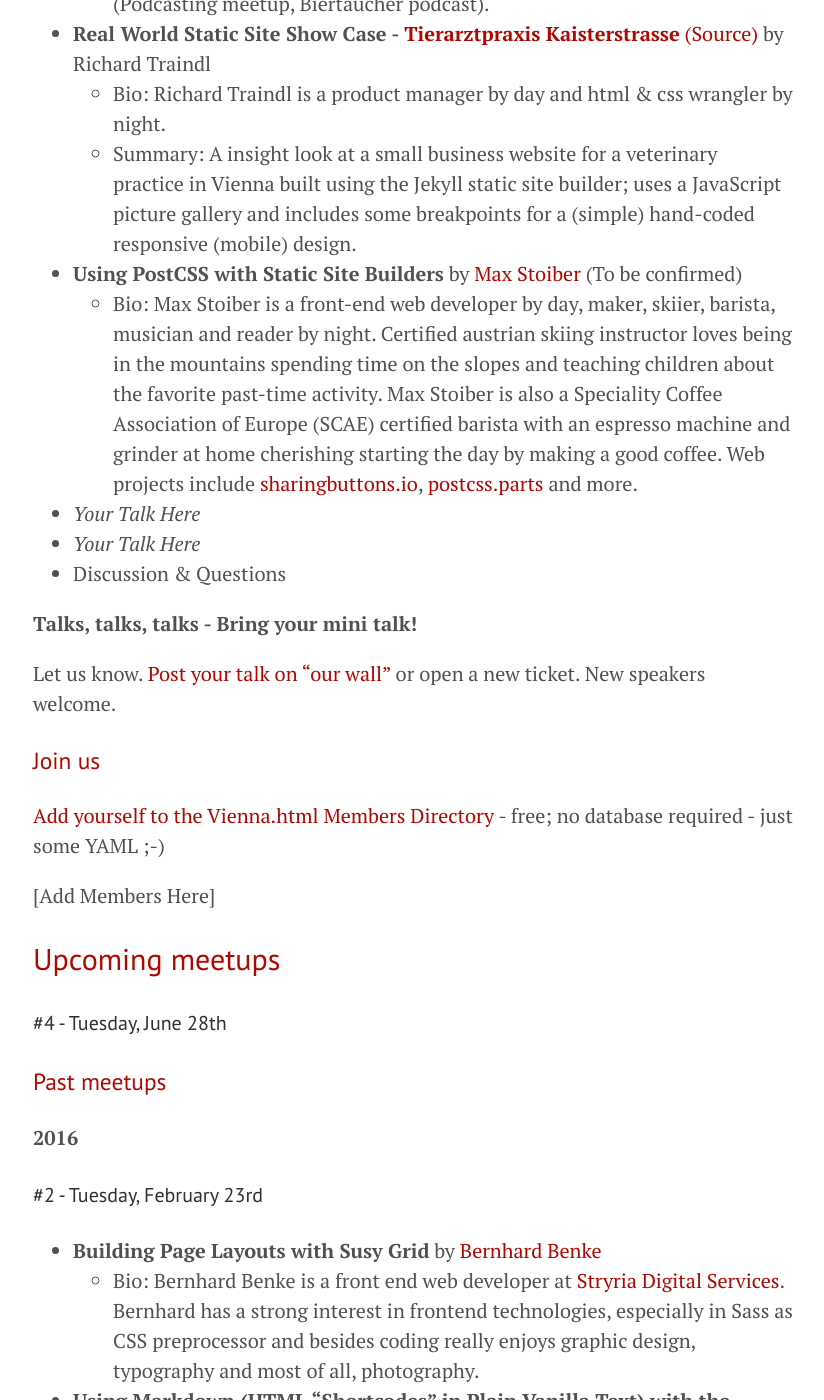
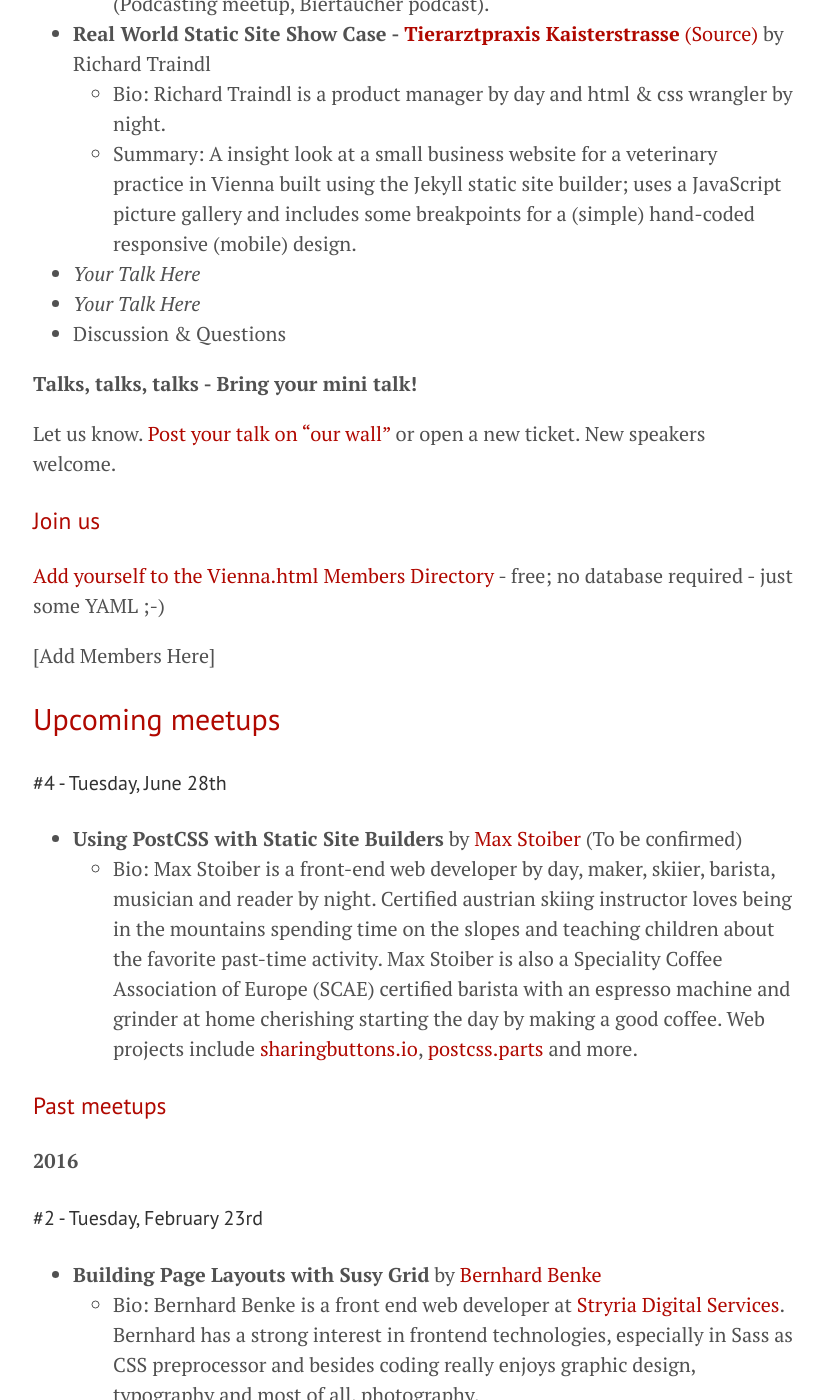
Before and after one commit to goodbyeaustria/archive, a Jekyll site: the page built from index.md, in a window 1280 px wide and 1400 px high, scrolled down 1518 px. Shown: the whole window, without its empty margins (227-1051 px from the left). Built offline with Jekyll 4.4.1, drawn with Linux system fonts in a browser that asks for light colours; part of the change alters nothing that is shown.

```diff
--- a/index.md
+++ b/index.md
@@ -37,8 +37,6 @@ Where:   **@ [sektor5 Coworking Café+Lobby](http://www.sektor5.at), Siebenbrunn
 - **Real World Static Site Show Case - [Tierarztpraxis Kaisterstrasse](http://tierarztpraxis-kaiserstrasse.at)** [(Source)](https://github.com/richardtraindl/tierarztpraxis-kaiserstrasse.at) by Richard Traindl
   - Bio: Richard Traindl is a product manager by day and html & css wrangler by night.
   - Summary: A insight look at a small business website for a veterinary practice in Vienna built using the Jekyll static site builder; uses a JavaScript picture gallery and includes some breakpoints for a (simple) hand-coded responsive (mobile) design.
-- **Using PostCSS with Static Site Builders** by [Max Stoiber](http://mxstbr.com)  (To be confirmed)
-    - Bio: Max Stoiber is a front-end web developer by day, maker, skiier, barista, musician and reader by night. Certified austrian skiing instructor loves being in the mountains spending time on the slopes and teaching children about the favorite past-time activity. Max Stoiber is also a Speciality Coffee Association of Europe (SCAE) certified barista with an espresso machine and grinder at home cherishing starting the day by making a good coffee. Web projects include [sharingbuttons.io](http://sharingbuttons.io), [postcss.parts](http://postcss.parts) and more.
 - _Your Talk Here_
 - _Your Talk Here_
 - Discussion & Questions
@@ -58,6 +56,9 @@ Let us know. [Post your talk on "our wall"](https://github.com/viennahtml/member
 ## Upcoming meetups
 
 #### \#4 - Tuesday, June 28th
+
+- **Using PostCSS with Static Site Builders** by [Max Stoiber](http://mxstbr.com)  (To be confirmed)
+    - Bio: Max Stoiber is a front-end web developer by day, maker, skiier, barista, musician and reader by night. Certified austrian skiing instructor loves being in the mountains spending time on the slopes and teaching children about the favorite past-time activity. Max Stoiber is also a Speciality Coffee Association of Europe (SCAE) certified barista with an espresso machine and grinder at home cherishing starting the day by making a good coffee. Web projects include [sharingbuttons.io](http://sharingbuttons.io), [postcss.parts](http://postcss.parts) and more.
 
 
 ### Past meetups
```
